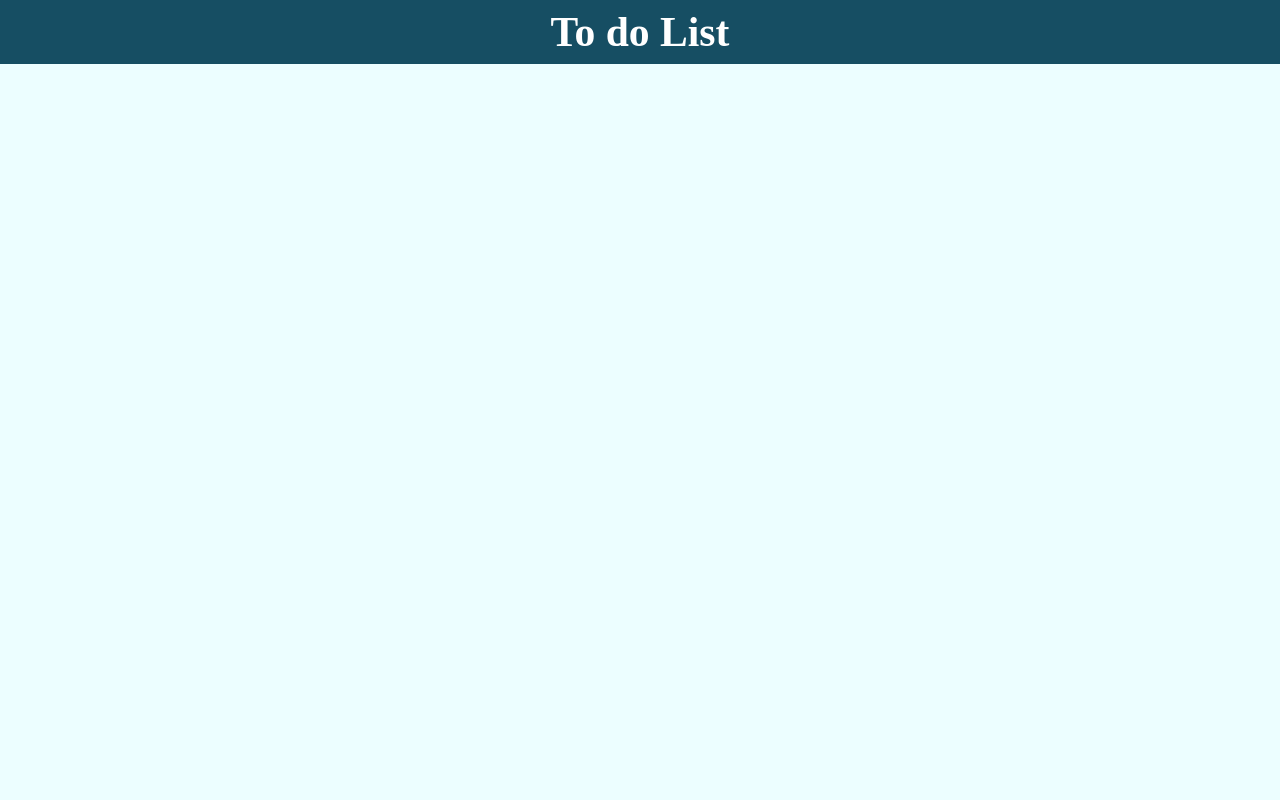
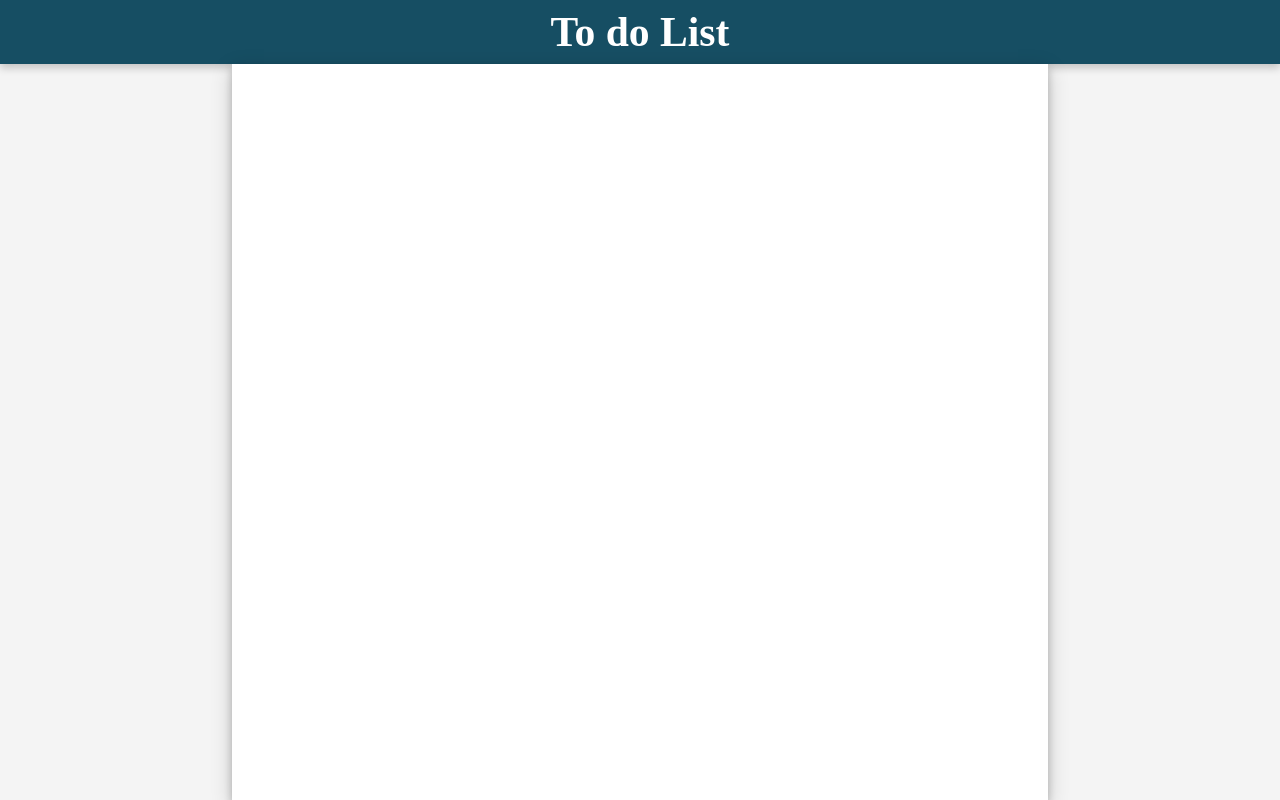
Before and after one commit to mateusmtoledo/to-do-list, a website built with webpack: page dist/index.html in a window 1280 px wide. Built offline with Linux system fonts and the light colour scheme.

Commit message:
Update styling

```diff
--- a/src/pageLoad.js
+++ b/src/pageLoad.js
@@ -11,7 +11,9 @@ const header = (function() {
 
 const content = (function() {
     const main = document.createElement('main');
-
+    const content = document.createElement('div');
+    content.classList.add('content');
+    main.append(content);
     return main;
 })();
 
--- a/src/style.css
+++ b/src/style.css
@@ -1,7 +1,7 @@
 :root {
     font-size: 16px;
     --darkblue: #164e63;
-    --lightblue: #ecfeff;
+    --lightblue: #f4f4f4;
 }
 
 * {
@@ -11,6 +11,9 @@
 
 body {
     background-color: var(--lightblue);
+    min-height: 100vh;
+    display: flex;
+    flex-direction: column;
 }
 
 header {
@@ -19,8 +22,26 @@ header {
     display: flex;
     justify-content: center;
     color: white;
+    box-shadow: 0 4px 8px 0 rgba(0, 0, 0, 0.2);
 }
 
 h1 {
     font-size: 2.6rem;
 }
+
+main {
+    flex: 1;
+    display: flex;
+    flex-direction: column;
+    height: inherit;
+    align-items: center;
+    justify-content: center;
+}
+
+.content {
+    background-color: white;
+    padding: 8px;
+    width: 800px;
+    box-shadow: 0 4px 8px 0 rgba(0, 0, 0, 0.2), 0 6px 20px 0 rgba(0, 0, 0, 0.19);
+    flex: 1;
+}
```
Also changed, not shown: dist/main.js.
